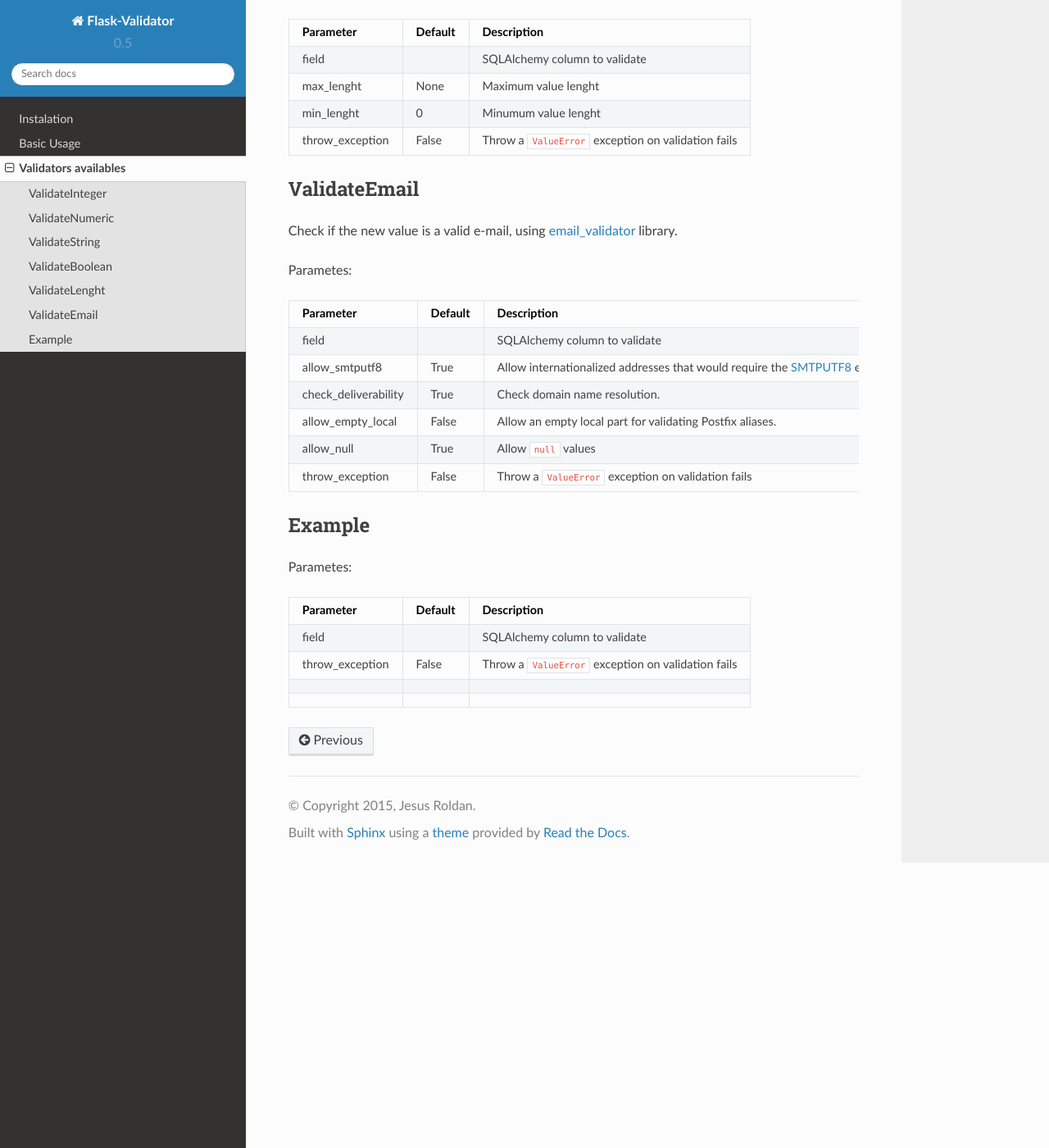
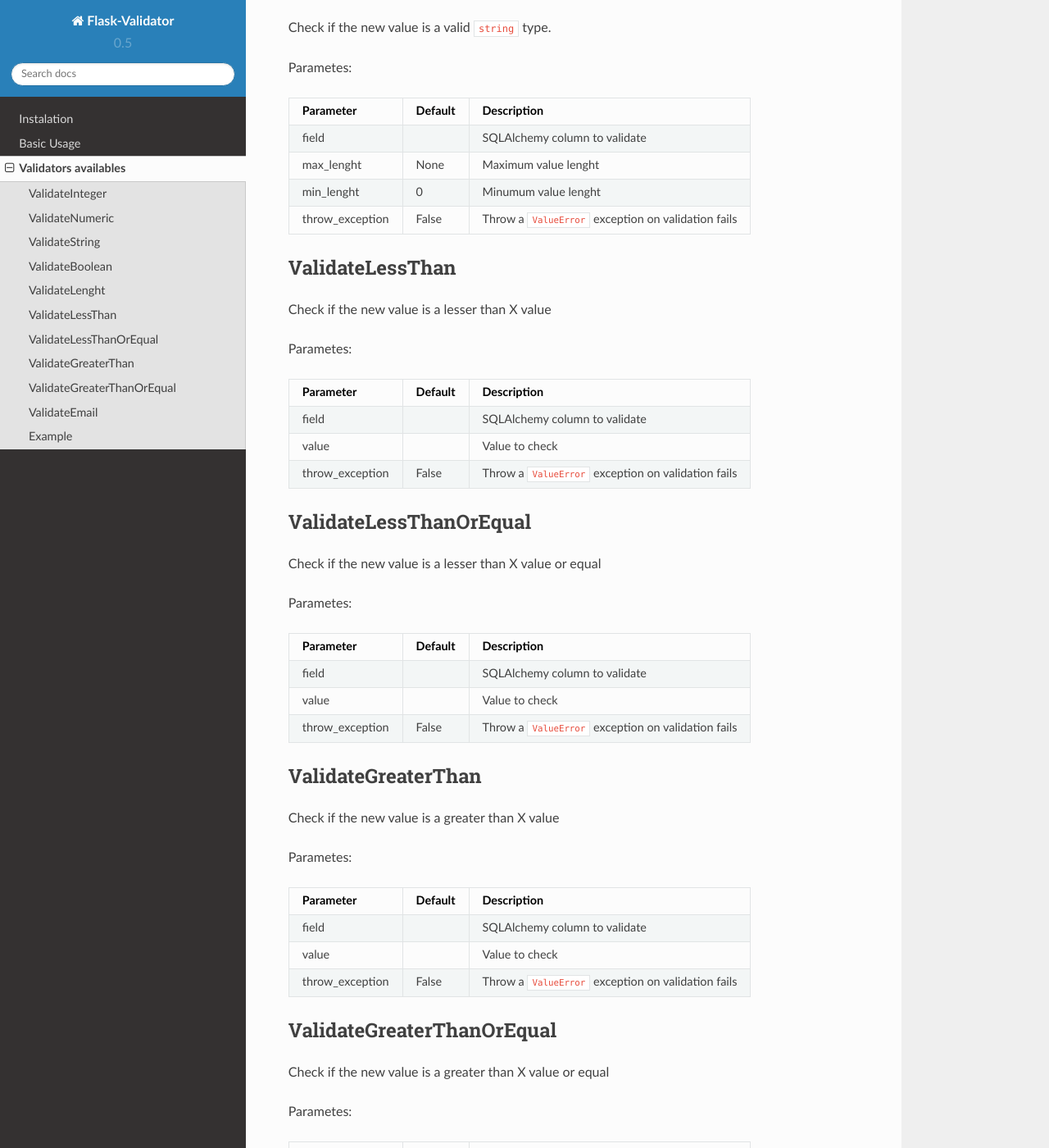
Before and after one commit to xeBuz/Flask-Validator, a Sphinx documentation site: the page built from docs/validators.rst, in a window 1280 px wide and 1400 px high, scrolled down 1924 px. Shown: the whole window at 82% size. Built offline with Sphinx 7.4.7 and the Read the Docs theme 2.0.0, drawn with Linux system fonts in a browser that asks for light colours; some of the changed text lies outside the part shown.

Commit message:
New Constraints

```diff
--- a/docs/validators.rst
+++ b/docs/validators.rst
@@ -9,6 +9,10 @@ At the moment, the library support this validations:
 * :ref:`in_string`
 * :ref:`in_boolean`
 * :ref:`in_lenght`
+* :ref:`lesser`
+* :ref:`lesser_equal`
+* :ref:`greater`
+* :ref:`greater_equal`
 * :ref:`in_email`
 
 
@@ -124,6 +128,86 @@ Parametes:
 
 
 
+.. _lesser:
+
+ValidateLessThan
+----------------
+
+Check if the new value is a lesser than X value
+
+Parametes:
+
++-------------------------+----------+-----------------------------------------------------------------+
+| Parameter               | Default  | Description                                                     |
++=========================+==========+=================================================================+
+| field                   |          | SQLAlchemy column to validate                                   |
++-------------------------+----------+-----------------------------------------------------------------+
+| value                   |          | Value to check                                                  |
++-------------------------+----------+-----------------------------------------------------------------+
+| throw_exception         | False    | Throw a ``ValueError`` exception on validation fails            |
++-------------------------+----------+-----------------------------------------------------------------+
+
+
+.. _lesser_equal:
+
+ValidateLessThanOrEqual
+-----------------------
+
+Check if the new value is a lesser than X value or equal
+
+Parametes:
+
++-------------------------+----------+-----------------------------------------------------------------+
+| Parameter               | Default  | Description                                                     |
++=========================+==========+=================================================================+
+| field                   |          | SQLAlchemy column to validate                                   |
++-------------------------+----------+-----------------------------------------------------------------+
+| value                   |          | Value to check                                                  |
++-------------------------+----------+-----------------------------------------------------------------+
+| throw_exception         | False    | Throw a ``ValueError`` exception on validation fails            |
++-------------------------+----------+-----------------------------------------------------------------+
+
+.. _greater:
+
+ValidateGreaterThan
+-------------------
+
+Check if the new value is a greater than X value
+
+Parametes:
+
++-------------------------+----------+-----------------------------------------------------------------+
+| Parameter               | Default  | Description                                                     |
++=========================+==========+=================================================================+
+| field                   |          | SQLAlchemy column to validate                                   |
++-------------------------+----------+-----------------------------------------------------------------+
+| value                   |          | Value to check                                                  |
++-------------------------+----------+-----------------------------------------------------------------+
+| throw_exception         | False    | Throw a ``ValueError`` exception on validation fails            |
++-------------------------+----------+-----------------------------------------------------------------+
+
+
+.. _greater_equal:
+
+ValidateGreaterThanOrEqual
+--------------------------
+
+Check if the new value is a greater than X value or equal
+
+Parametes:
+
++-------------------------+----------+-----------------------------------------------------------------+
+| Parameter               | Default  | Description                                                     |
++=========================+==========+=================================================================+
+| field                   |          | SQLAlchemy column to validate                                   |
++-------------------------+----------+-----------------------------------------------------------------+
+| value                   |          | Value to check                                                  |
++-------------------------+----------+-----------------------------------------------------------------+
+| throw_exception         | False    | Throw a ``ValueError`` exception on validation fails            |
++-------------------------+----------+-----------------------------------------------------------------+
+
+
+
 .. _in_email:
 
 ValidateEmail
```
Also changed, not shown: README.md (+4 -0 lines), 2 other files.
